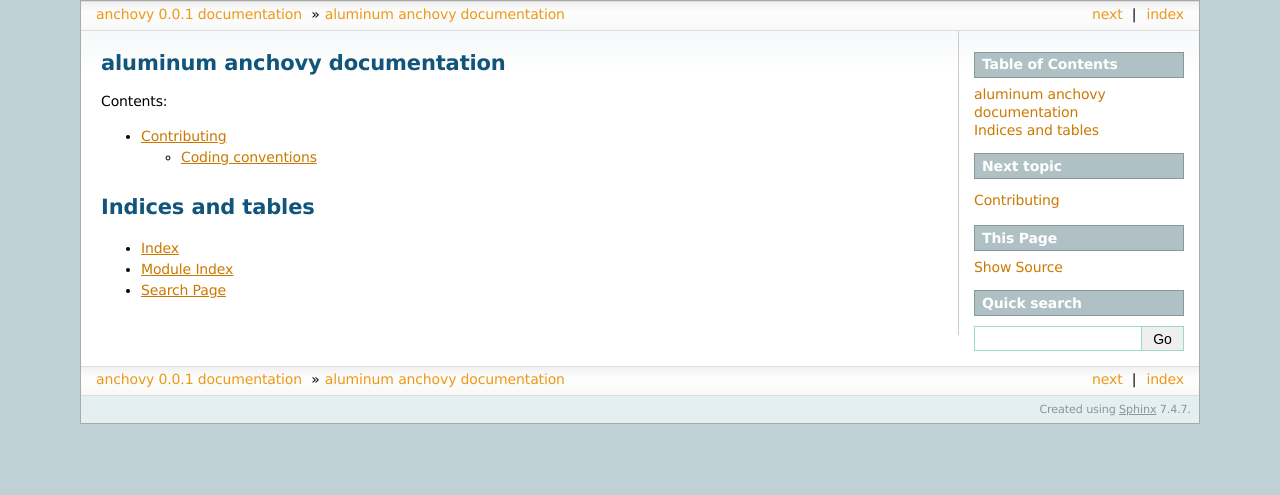
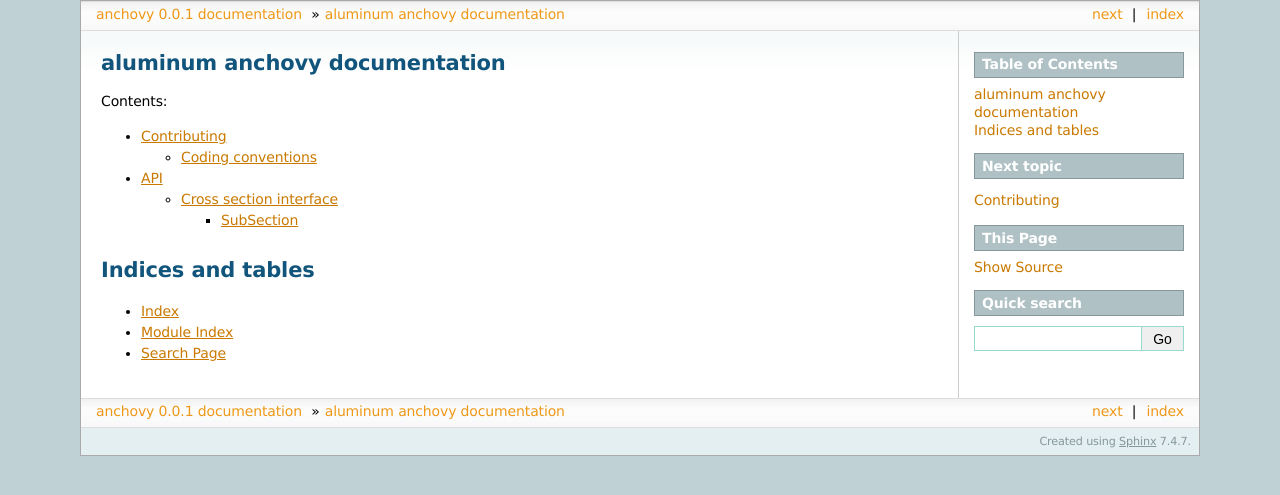
Before and after one commit to mdomanski-usgs/hydxscomp, a Sphinx documentation site: the page built from docs/index.rst, in a window 1280 px wide. Shown: the top 495 px of the page. Built offline with Sphinx 7.4.7, drawn with Linux system fonts in a browser that asks for light colours.

Commit message:
add docs

```diff
--- /dev/null
+++ b/docs/api.rst
@@ -0,0 +1,6 @@
+===
+API
+===
+
+.. toctree::
+    crosssection
--- /dev/null
+++ b/docs/crosssection.rst
@@ -0,0 +1,9 @@
+=======================
+Cross section interface
+=======================
+
+SubSection
+==========
+
+.. automodule:: anchovy.subsection
+    :members:
--- a/docs/index.rst
+++ b/docs/index.rst
@@ -2,10 +2,11 @@ aluminum anchovy documentation
 ==================================
 
 .. toctree::
-   :maxdepth: 2
+   :maxdepth: 3
    :caption: Contents:
 
    CONTRIBUTING
+   api
 
 
 Indices and tables
```
